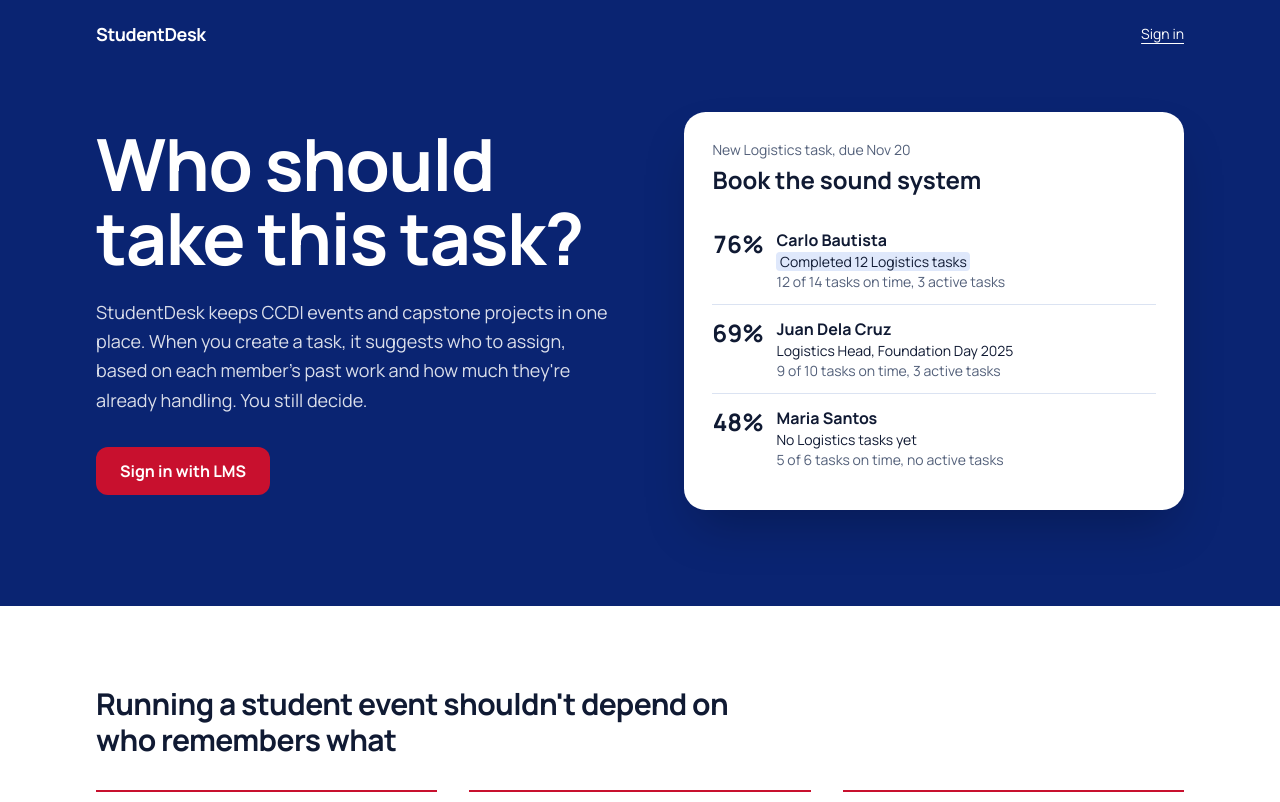
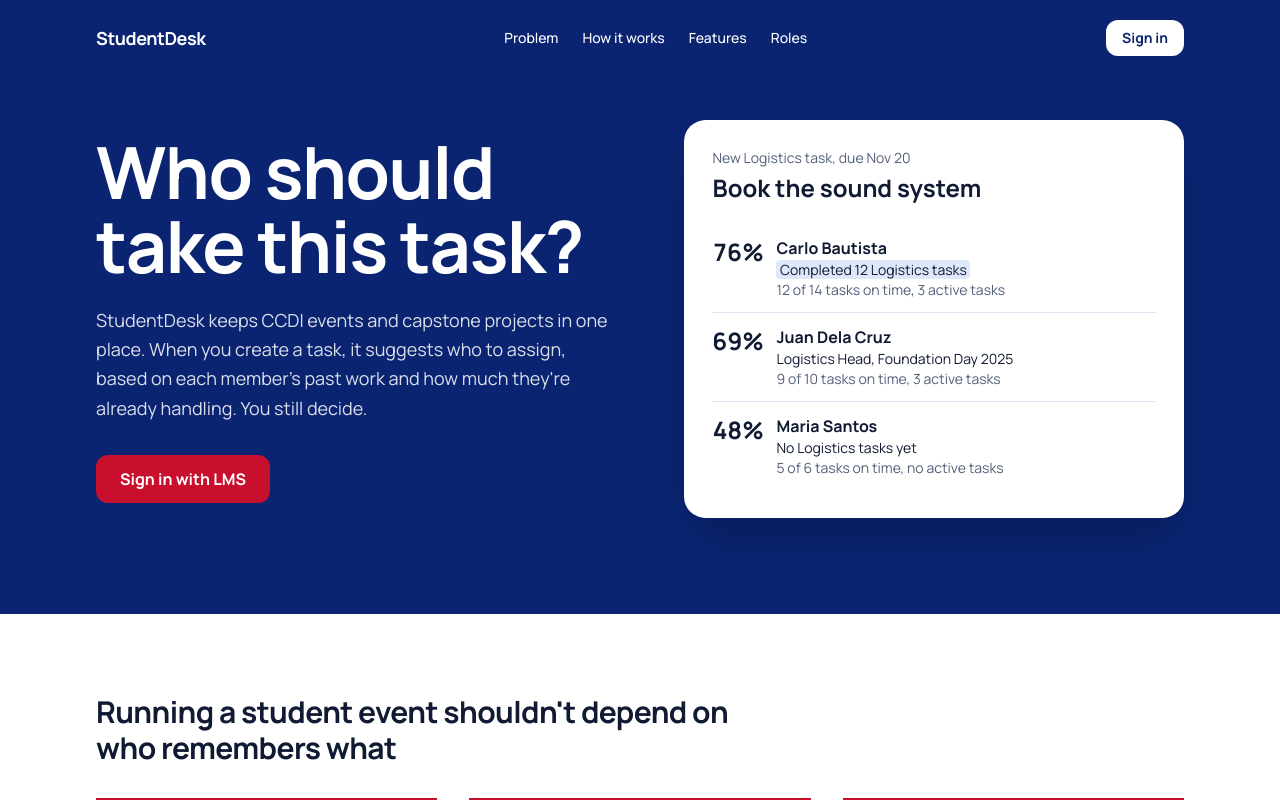
Before and after one commit to Rize-Creator/studentdesk, a Next.js app: page / in a window 1280 px wide. Shown: the top 802 px of the page. Built offline with nearby package versions, Linux system fonts and the light colour scheme; no server answers.

Commit message:
feat: add section links and a Sign in button to the landing page header

```diff
--- a/src/app/page.tsx
+++ b/src/app/page.tsx
@@ -39,6 +39,13 @@ const FEATURES = [
   { name: "Member history", text: "Leads and advisers can check the tasks a member has finished and their on-time record." },
 ];
 
+const SECTIONS = [
+  { href: "#problem", label: "Problem" },
+  { href: "#how-it-works", label: "How it works" },
+  { href: "#features", label: "Features" },
+  { href: "#roles", label: "Roles" },
+];
+
 const ROLES = [
   { who: "Project leads", what: "Create tasks, see who to assign and why, and approve finished work." },
   { who: "Members", what: "See what's assigned to you, move it along the board, and submit your deliverable." },
@@ -54,7 +61,17 @@ export default async function GuestHomePage() {
         <div className="mx-auto w-full max-w-6xl px-4 pt-5 sm:px-8">
           <header className="flex items-center justify-between gap-4">
             <Wordmark />
-            <Link href="/sign-in" className="text-sm underline underline-offset-4 hover:text-white/75">
+            <nav aria-label="Page sections" className="hidden items-center gap-6 md:flex">
+              {SECTIONS.map((section) => (
+                <a key={section.href} href={section.href} className="text-sm font-medium underline-offset-4 outline-offset-4 outline-white hover:underline focus-visible:outline-2">
+                  {section.label}
+                </a>
+              ))}
+            </nav>
+            <Link
+              href="/sign-in"
+              className="rounded-lg bg-white px-4 py-2 text-sm font-bold text-navy outline-offset-4 outline-white transition-colors hover:bg-tint focus-visible:outline-2"
+            >
               Sign in
             </Link>
           </header>
@@ -96,7 +113,7 @@ export default async function GuestHomePage() {
       </section>
 
       <main className="mx-auto w-full max-w-6xl flex-1 px-4 py-14 sm:px-8 sm:py-20">
-        <section aria-labelledby="problem-heading">
+        <section id="problem" aria-labelledby="problem-heading" className="scroll-mt-6">
           <h2 id="problem-heading" className="max-w-2xl text-3xl font-bold">Running a student event shouldn&apos;t depend on who remembers what</h2>
           <ul className="mt-8 grid gap-8 md:grid-cols-3">
             {PROBLEMS.map((problem) => (
@@ -108,7 +125,7 @@ export default async function GuestHomePage() {
           </ul>
         </section>
 
-        <section aria-labelledby="suggestions-heading" className="mt-16 grid gap-8 sm:mt-24 lg:grid-cols-[1fr_1.6fr] lg:gap-16">
+        <section id="how-it-works" aria-labelledby="suggestions-heading" className="mt-16 grid scroll-mt-6 gap-8 sm:mt-24 lg:grid-cols-[1fr_1.6fr] lg:gap-16">
           <div>
             <h2 id="suggestions-heading" className="text-3xl font-bold">How suggestions work</h2>
             <p className="mt-4 max-w-md leading-relaxed text-muted-foreground">
@@ -160,7 +177,7 @@ export default async function GuestHomePage() {
           </ol>
         </section>
 
-        <section aria-labelledby="features-heading" className="mt-16 sm:mt-24">
+        <section id="features" aria-labelledby="features-heading" className="mt-16 scroll-mt-6 sm:mt-24">
           <h2 id="features-heading" className="text-3xl font-bold">What&apos;s inside</h2>
           <dl className="mt-8 grid gap-x-10 gap-y-7 sm:grid-cols-2 lg:grid-cols-3">
             {FEATURES.map((feature) => (
@@ -172,7 +189,7 @@ export default async function GuestHomePage() {
           </dl>
         </section>
 
-        <section aria-labelledby="roles-heading" className="mt-16 sm:mt-24">
+        <section id="roles" aria-labelledby="roles-heading" className="mt-16 scroll-mt-6 sm:mt-24">
           <h2 id="roles-heading" className="text-3xl font-bold">What you can do depends on your role</h2>
           <dl className="mt-6 divide-y divide-border border-y border-border">
             {ROLES.map((role) => (
```
Also changed, not shown: 1 other file (tests, documents, lock files or other folders).
